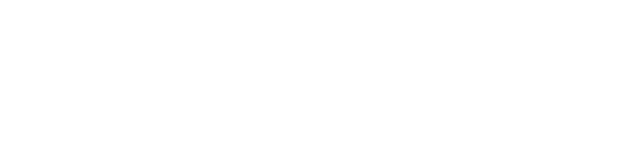
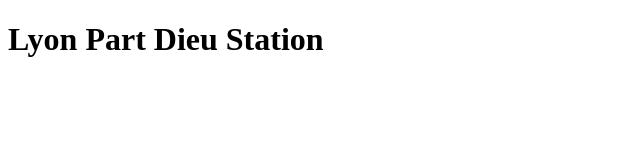
Before and after one commit to naimaouchiche/helloworld, a plain HTML site: page index.html in a window 1280 px wide. Shown: the whole page, without its empty margins (0-640 px from the left). Drawn offline with Linux system fonts and the light colour scheme.

Commit message:
Adding h1

```diff
--- a/index.html
+++ b/index.html
@@ -4,6 +4,7 @@
     <meta charset="UTF-8">
     <meta name="viewport" content="width=device-width, initial-scale=1.0">
     <title>The best railway statio in France</title>
+    <h1>Lyon Part Dieu Station</h1>
 </head>
 <boddy>
 
```
